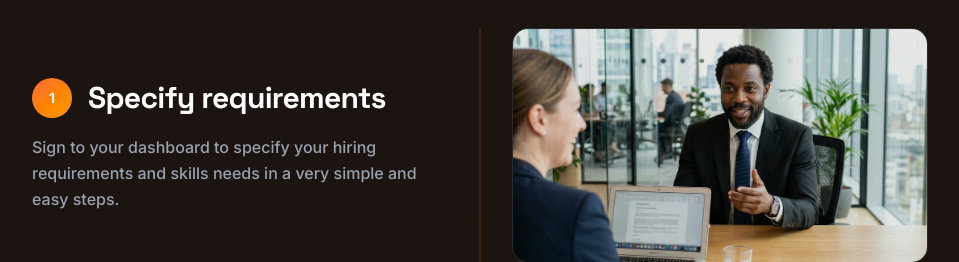
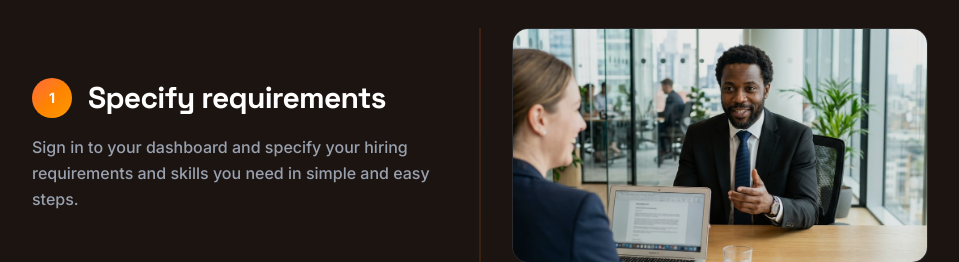
Before and after one commit to kefel1038/OpJobHub, a React (Vite) app in the folder artifacts/placementbridge/: page / in a window 1280 px wide. Shown: the part 1860-2122 px from the top of the page, without its empty margins (160-1119 px from the left). Built offline with nearby package versions, Linux system fonts and the light colour scheme; no server answers.

Commit message:
docs: update step 1 description on home page

```diff
--- a/artifacts/placementbridge/src/pages/home.tsx
+++ b/artifacts/placementbridge/src/pages/home.tsx
@@ -49,7 +49,7 @@ export default function Home() {
               <TimelineStep
                 number={1}
                 title="Specify requirements"
-                description="Sign to your dashboard to specify your hiring requirements and skills needs in a very simple and easy steps."
+                description="Sign in to your dashboard and specify your hiring requirements and skills you need in simple and easy steps."
                 image="/assets/interview_office.png"
               />
               <TimelineStep
```
